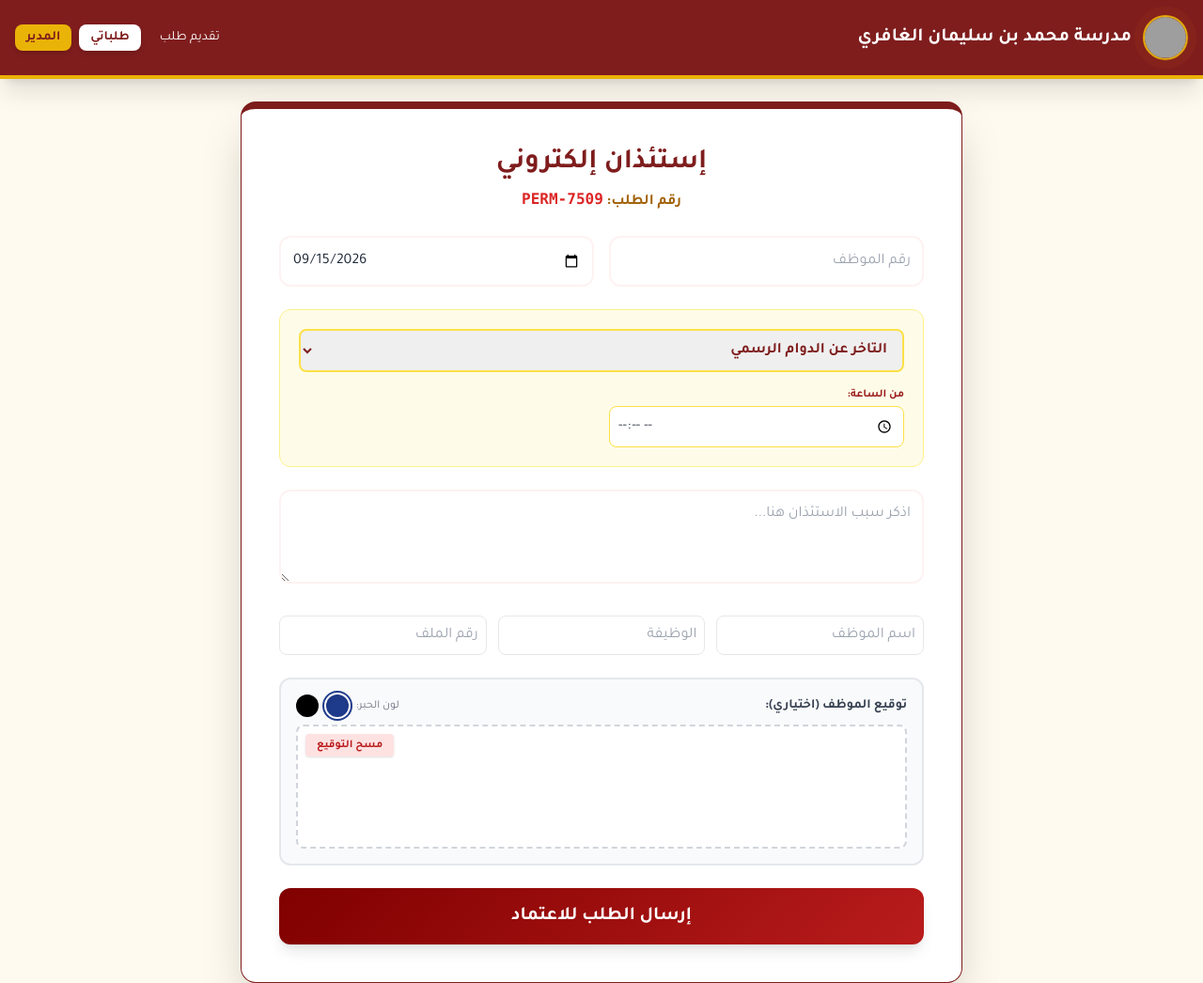
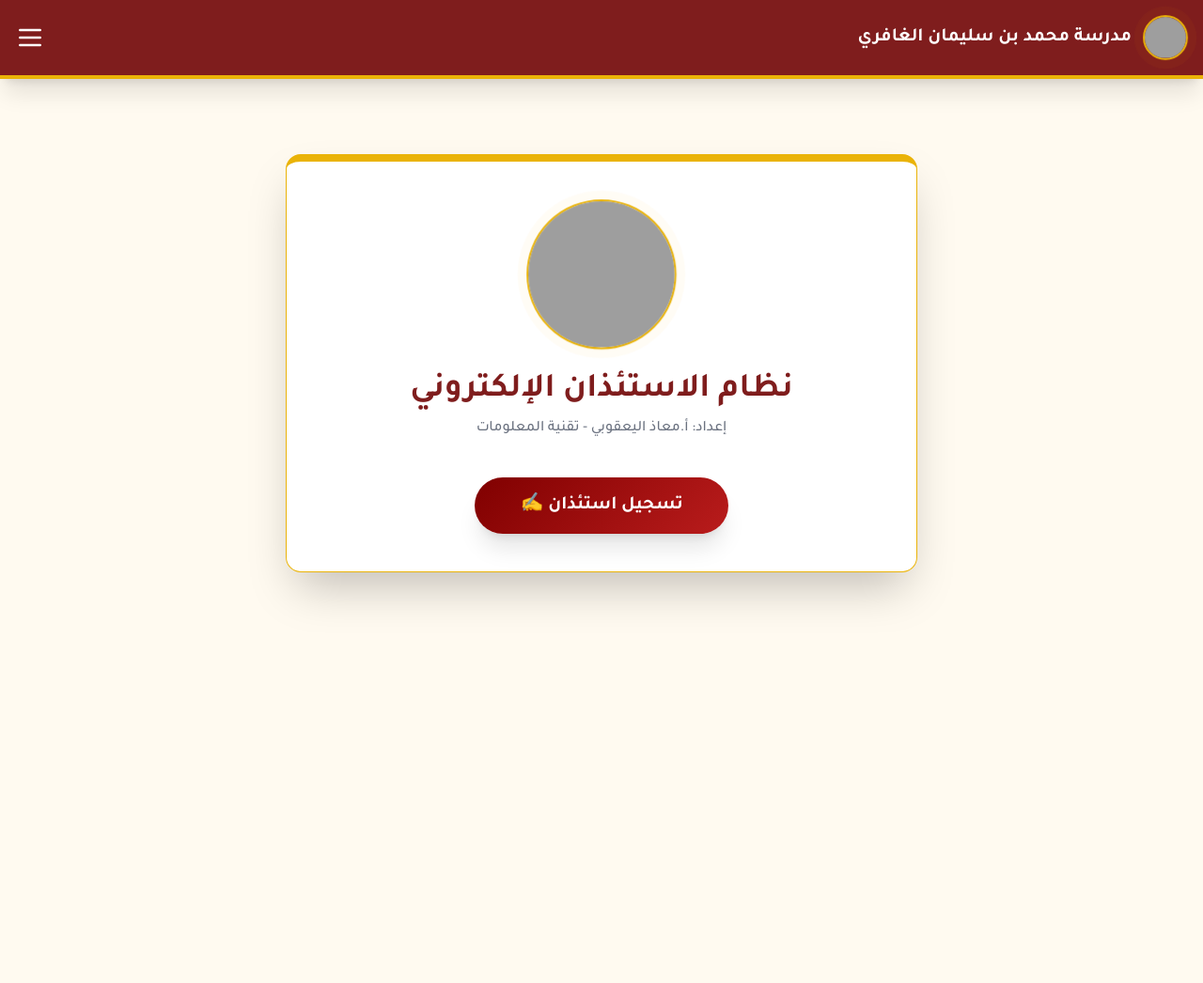
Before and after one commit to muaath010/LeaveRequest, a plain HTML site: page index.html in a window 1280 px wide. Shown: the top 1046 px of the page at 94% size. After the commit the page ends 800 px from the top, so only its background shows below. Drawn offline with nearby package versions, Linux system fonts and the light colour scheme; grey boxes are pictures that could not be loaded.

Commit message:
Update index.html

```diff
--- a/index.html
+++ b/index.html
@@ -31,22 +31,46 @@
 <body class="text-gray-800">
 
     <nav class="bg-red-900 text-white p-4 shadow-xl border-b-4 border-yellow-500 sticky top-0 z-50">
-        <div class="container mx-auto flex justify-between items-center">
-            <div class="flex items-center gap-3">
+        <div class="container mx-auto flex justify-between items-center relative">
+            <div class="flex items-center gap-3 cursor-pointer" onclick="showSection('intro-screen')">
                 <img src="https://i.ibb.co/pD8X3mw/logo.jpg" alt="Logo" class="w-12 h-12 rounded-full logo-pulse object-cover">
                 <h1 class="text-lg md:text-xl font-bold hide-on-mobile">مدرسة محمد بن سليمان الغافري</h1>
             </div>
-            <div class="flex gap-2">
-                <button onclick="showSection('user-form')" class="px-3 py-1 hover:bg-red-800 rounded-lg text-sm transition">تقديم طلب</button>
-                <button onclick="showSection('employee-check')" class="px-3 py-1 bg-white text-red-900 font-bold hover:bg-gray-200 rounded-lg text-sm shadow-md transition">طلباتي</button>
-                <button onclick="showAdminLogin()" class="px-3 py-1 bg-yellow-500 text-red-900 font-bold hover:bg-yellow-400 rounded-lg text-sm shadow-md transition">المدير</button>
+
+            <!-- زر القائمة الجانبية (Hamburger Icon) -->
+            <button onclick="toggleMenu()" class="text-white hover:text-yellow-400 focus:outline-none transition">
+                <svg class="w-8 h-8" fill="none" stroke="currentColor" viewBox="0 0 24 24" xmlns="http://www.w3.org/2000/svg">
+                    <path stroke-linecap="round" stroke-linejoin="round" stroke-width="2" d="M4 6h16M4 12h16M4 18h16"></path>
+                </svg>
+            </button>
+
+            <!-- القائمة المنسدلة للأزرار -->
+            <div id="mobile-menu" class="hidden absolute top-14 left-0 mt-2 w-48 bg-white rounded-xl shadow-2xl border-2 border-red-900 overflow-hidden z-50">
+                <button onclick="showSection('user-form'); toggleMenu();" class="w-full text-right px-4 py-3 text-red-900 font-bold hover:bg-red-50 border-b border-gray-100 transition">تقديم طلب جديد</button>
+                <button onclick="showSection('employee-check'); toggleMenu();" class="w-full text-right px-4 py-3 text-red-900 font-bold hover:bg-red-50 border-b border-gray-100 transition">سجل طلباتي</button>
+                <button onclick="showAdminLogin(); toggleMenu();" class="w-full text-right px-4 py-3 text-yellow-600 font-bold hover:bg-red-50 bg-gray-50 transition">دخول المدير</button>
             </div>
         </div>
     </nav>
 
     <div class="container mx-auto mt-6 px-4 pb-12">
 
-        <section id="user-form" class="section-content">
+        <!-- الواجهة التعريفية الجديدة (الرئيسية) -->
+        <section id="intro-screen" class="section-content">
+            <div class="max-w-2xl mx-auto glass p-10 rounded-2xl shadow-2xl mt-10 md:mt-20 text-center border-t-8 border-yellow-500 flex flex-col items-center">
+                <img src="https://i.ibb.co/pD8X3mw/logo.jpg" alt="Logo" class="w-32 h-32 md:w-40 md:h-40 rounded-full logo-pulse object-cover mb-6">
+
+                <h2 class="text-3xl md:text-4xl font-extrabold text-red-900 mb-2">نظام الاستئذان الإلكتروني</h2>
+                <p class="text-sm md:text-base text-gray-500 font-medium mb-10">إعداد: أ.معاذ اليعقوبي - تقنية المعلومات</p>
+
+                <button onclick="showSection('user-form')" class="red-gradient text-white px-12 py-4 rounded-full font-bold text-xl shadow-xl hover:scale-105 active:scale-95 transition-all w-full md:w-auto">
+                    تسجيل استئذان ✍️
+                </button>
+            </div>
+        </section>
+
+        <!-- جعلنا قسم تقديم الطلب مخفياً كبداية ليستعرض المستخدم الواجهة التعريفية أولاً -->
+        <section id="user-form" class="section-content hidden">
             <div class="max-w-3xl mx-auto glass p-6 md:p-10 rounded-2xl shadow-2xl border-t-8 border-red-900">
                 <div class="text-center mb-6">
                     <h2 class="text-2xl md:text-3xl font-bold text-red-900">إستئذان إلكتروني</h2>
@@ -263,6 +287,13 @@
             return canvas.toDataURL('image/png');
         }
         /* -------------------------- */
+
+        /* ----- الدالة الجديدة لإظهار/إخفاء القائمة الجانبية ----- */
+        function toggleMenu() {
+            const menu = document.getElementById('mobile-menu');
+            menu.classList.toggle('hidden');
+        }
+        /* ------------------------------------------------------ */
 
         function formatTimeClean(timeStr) {
             if (!timeStr) return "--:--";
```
